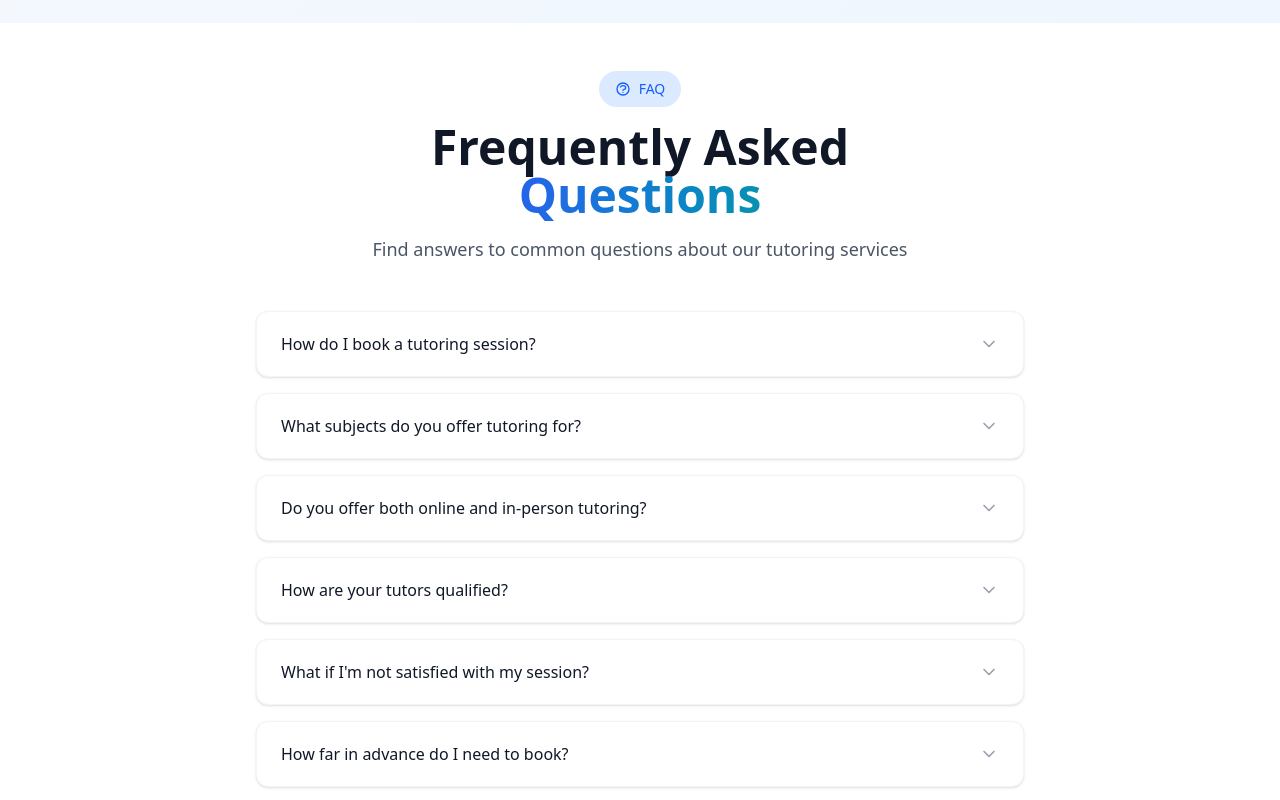
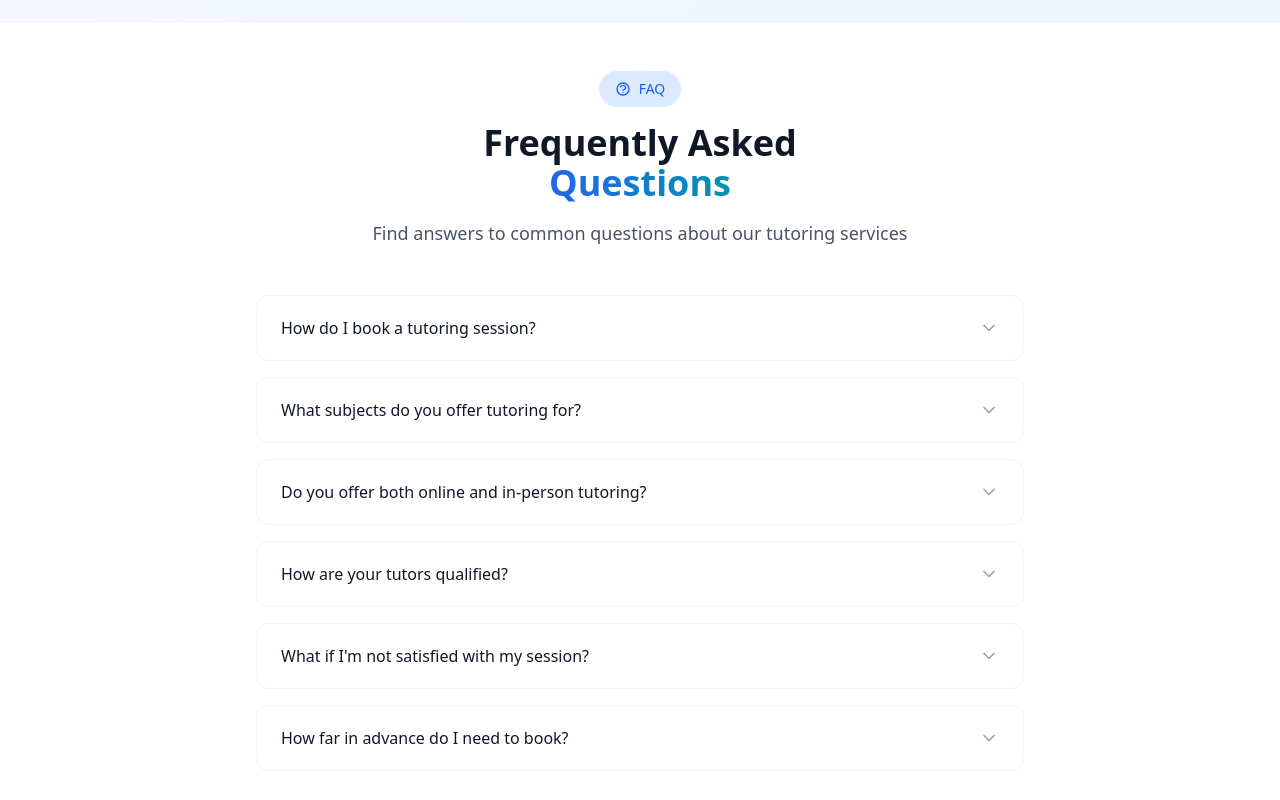
Before and after one commit to tushu003/lms-system, a Next.js app: page /contact in a window 1280 px wide. Shown: the part 1280-2080 px from the top of the page. Built offline with nearby package versions, Linux system fonts and the light colour scheme.

Commit message:
modify faq section

```diff
--- a/app/(client)/contact/_components/faq-section.tsx
+++ b/app/(client)/contact/_components/faq-section.tsx
@@ -54,7 +54,7 @@ const FAQSection: React.FC = () => {
             FAQ
           </div>
 
-          <h1 className="text-3xl sm:text-5xl font-bold text-gray-900 mb-4">
+          <h1 className="text-3xl sm:text-4xl font-bold text-gray-900 mb-4">
             Frequently Asked{' '}
             <br /><span className="text-transparent bg-clip-text bg-gradient-to-r from-[#2563EB] to-[#0891B2]">Questions</span>
           </h1>
@@ -69,7 +69,7 @@ const FAQSection: React.FC = () => {
           {faqData.map((faq, index) => (
             <div
               key={index}
-              className="bg-white rounded-xl shadow-sm border border-gray-100 overflow-hidden transition-all duration-200 hover:shadow-md"
+              className="bg-white rounded-xl border-1 border-gray-100 overflow-hidden transition-all duration-200 hover:shadow-md"
             >
               <button
                 onClick={() => toggleQuestion(index)}
```
